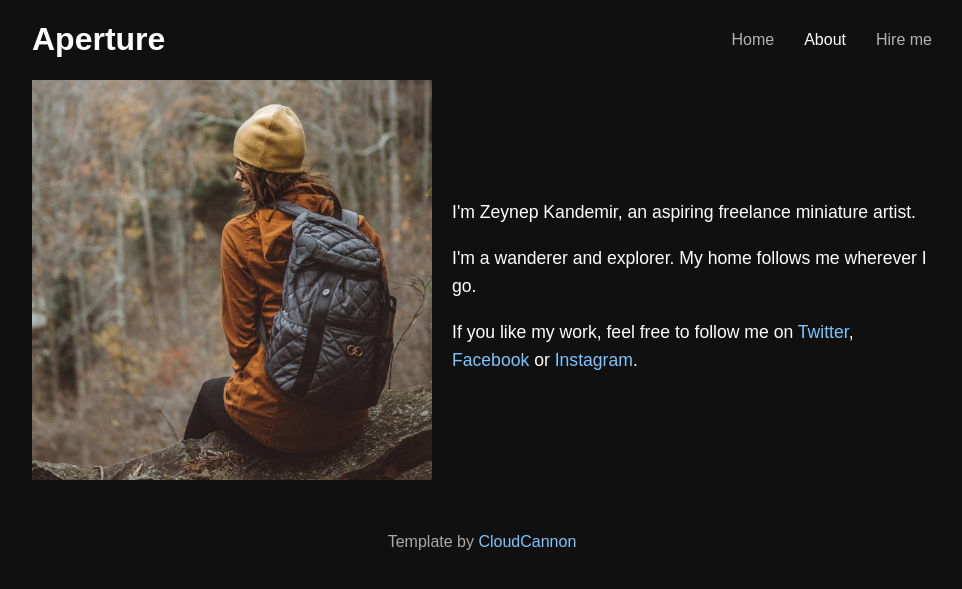
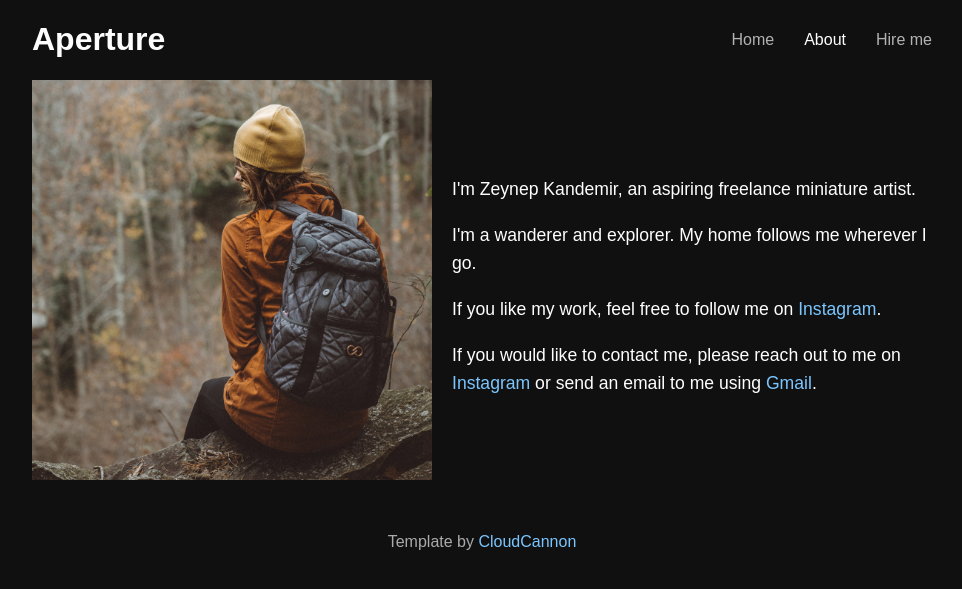
Before and after one commit to zeynepkandemir/zeynepkandemir.github.io, a Jekyll site: the page built from about.html, in a window 1280 px wide. Shown: the top 589 px of the page, without its empty margins (158-1120 px from the left). Built offline with Jekyll 4.4.1, drawn with Linux system fonts in a browser that asks for light colours; some web fonts are replaced.

Commit message:
Update about.html

```diff
--- a/about.html
+++ b/about.html
@@ -9,7 +9,8 @@ title: About
 
 			<p>I'm a wanderer and explorer. My home follows me wherever I go.</p>
 
-			<p>If you like my work, feel free to follow me on <a href="https://twitter.com">Twitter</a>, <a href="https://facebook.com">Facebook</a> or <a href="https://instagram.com">Instagram</a>.</p>
+			<p>If you like my work, feel free to follow me on <a href="https://www.instagram.com/zeynep_minyatur/">Instagram</a>.</p>
+			<p>If you would like to contact me, please reach out to me on <a href="https://www.instagram.com/zeynep_minyatur/">Instagram</a> or send an email to me using <a href="zeynepkandemir1965@gmail.com">Gmail</a>.</p>
 		</div>
 	</div>
 
```
